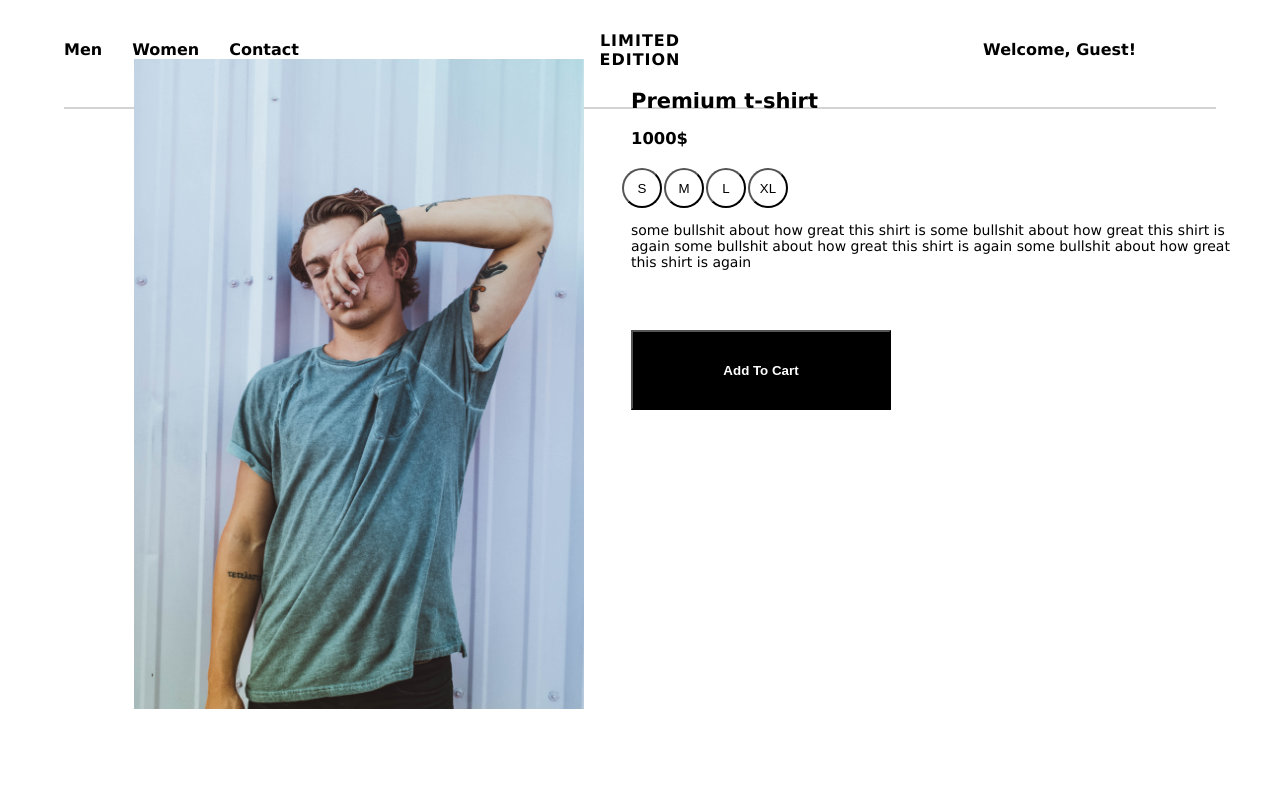
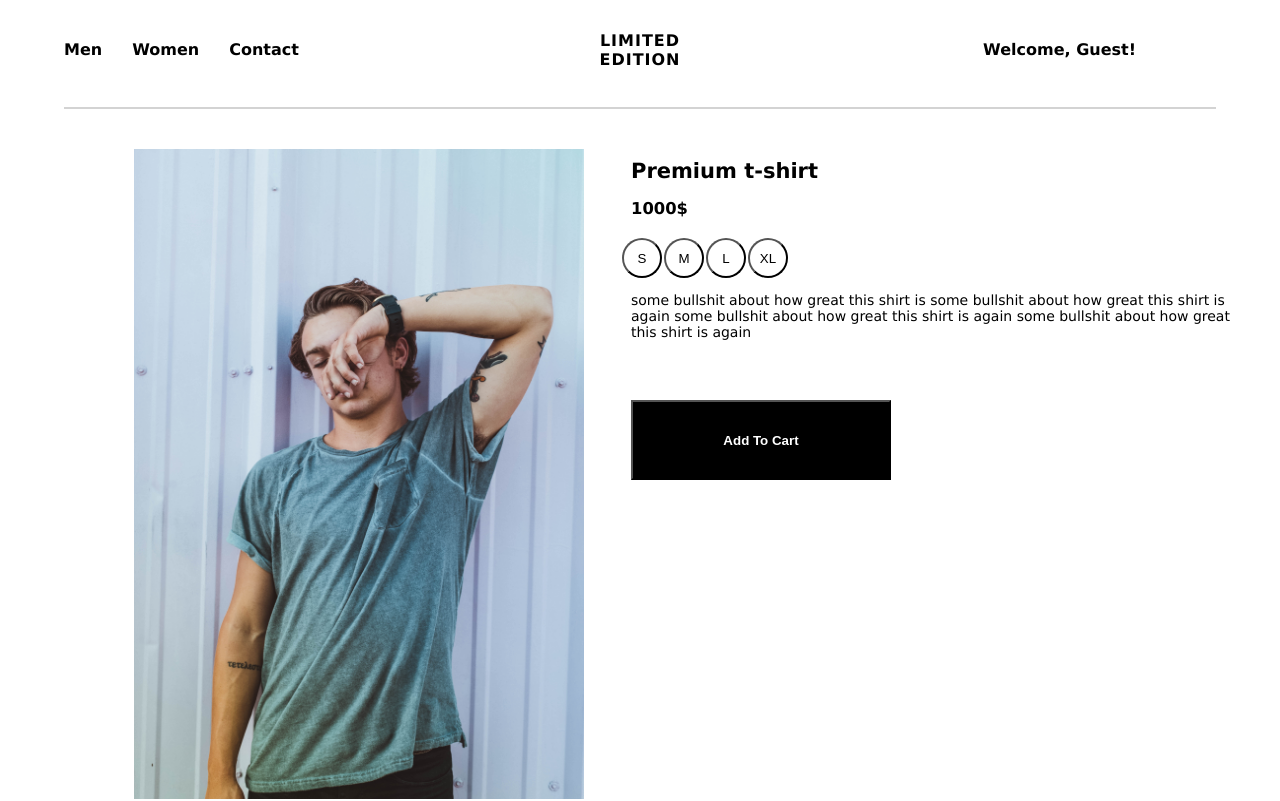
Before and after one commit to grigoli28/TH-Project-4, a React (Create React App) app in the folder client/: page /men/1 in a window 1280 px wide. Shown: the top 801 px of the page. Built offline with nearby package versions, Linux system fonts and the light colour scheme; the HTML template or start-up script is replaced by a standard one.

Commit message:
product details updated

```diff
--- a/client/src/components/productDetails/ProductDetails.css
+++ b/client/src/components/productDetails/ProductDetails.css
@@ -1,7 +1,7 @@
 .weird-nav{
     list-style-type: none;
     padding: 70px;
-    margin-top: 0;
+    margin-top: 0px;
     cursor: pointer;
 
  }
@@ -217,7 +217,7 @@
     .weird-nav{
         list-style-type: none;
         padding: 70px;
-        margin-top: 0;
+        margin-top: 0px;
         cursor: pointer;
 
      }
@@ -227,7 +227,7 @@
         height: 650px;
         width: 450px;
         margin: 70px;
-        bottom: 110px;
+        bottom: 20px;
 
      }
      .Detailrewiew{
@@ -235,7 +235,7 @@
         float: right;
         width: 600px;
         right: 0px;
-        bottom: 800px
+        bottom: 730px
 
 
      }
```
